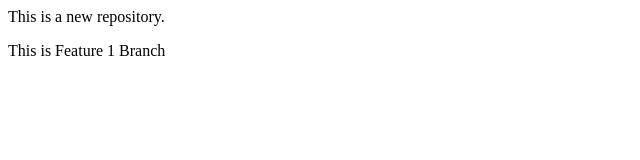
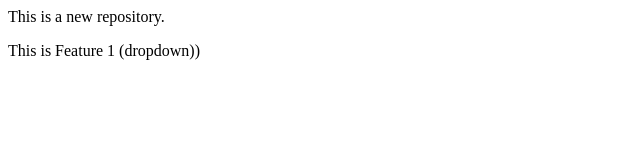
Before and after one commit to Razor0706/LocalRepo, a plain HTML site: page index.html in a window 1280 px wide. Shown: the full height of the page, 0-640 px from the left. Drawn offline with Linux system fonts and the light colour scheme.

Commit message:
Add dropdown

```diff
--- a/index.html
+++ b/index.html
@@ -1,2 +1,2 @@
 <p>This is a new repository.</p>
-<p>This is Feature 1 Branch</p>
+<p>This is Feature 1 (dropdown))</p>
```
